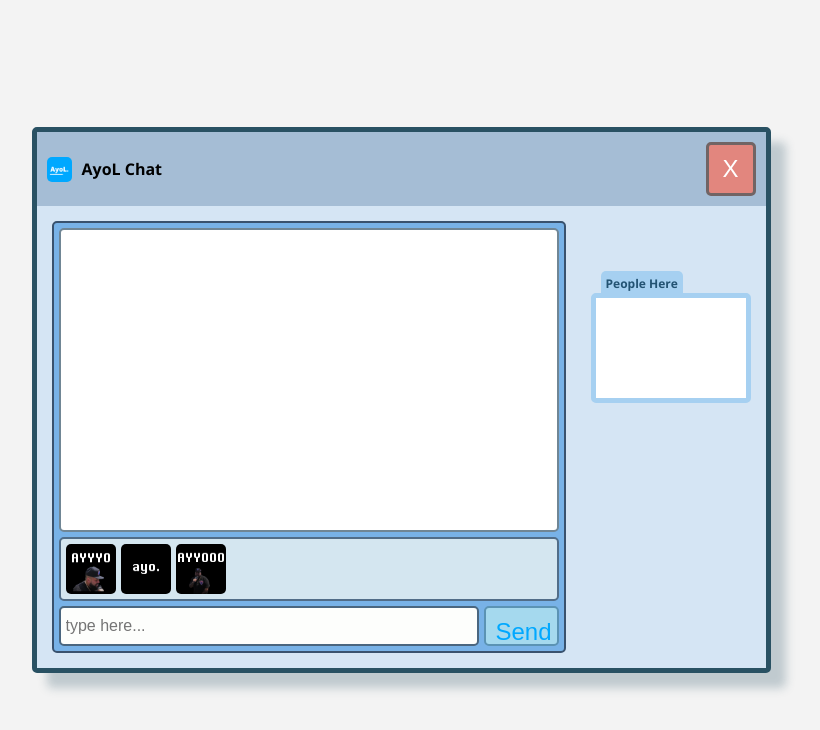
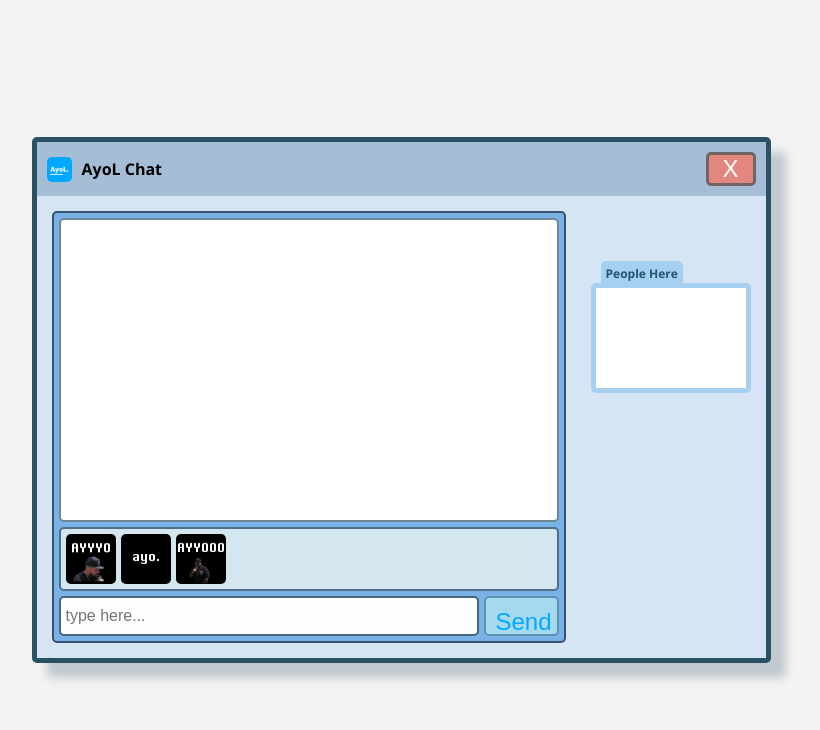
Before and after one commit to AyoL-Chat/AyoL, a Svelte app: page /chat in a window 1280 px wide. Shown: the top 730 px of the page, without its empty margins (239-1059 px from the left). Built offline with nearby package versions, Linux system fonts and the light colour scheme.

Commit message:
fixed taskbar styling

```diff
--- a/src/components/single-use/Window/Window.css
+++ b/src/components/single-use/Window/Window.css
@@ -22,6 +22,8 @@
     margin: 0px;
 }
 
+
+
 #taskbar #label img{
     height: 25px;
     margin: 0px;
@@ -43,6 +45,7 @@
     border: 3px solid #716464;
     border-radius: 5px;
     cursor: pointer;
+    padding: 0px;
 }
 
 #main{
--- a/src/components/single-use/Window/Window.js
+++ b/src/components/single-use/Window/Window.js
@@ -10,7 +10,7 @@ const Window = () => {
                     <img src="./logo.png" alt="logo"></img>
                     <h3>AyoL Chat</h3>
                 </div>
-                <button id="close">X</button>
+                <button id="close" onClick={() => {window.location.href = "/";}}>X</button>
             </div>
             <div id="main">
                 <ChatBox/>
```
